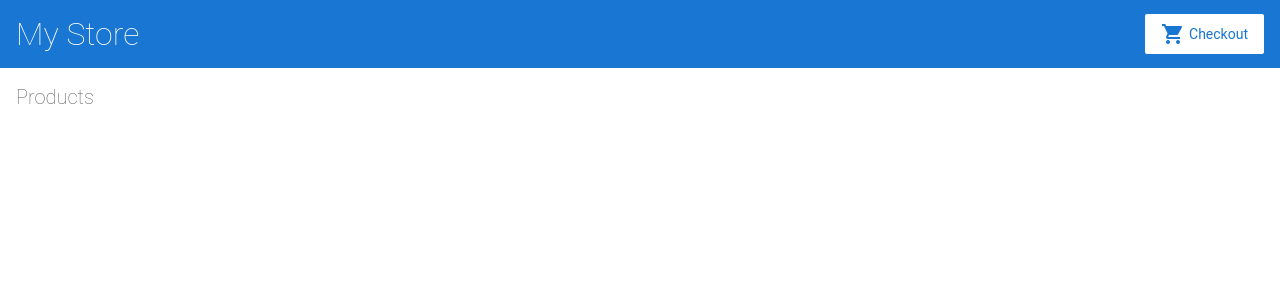
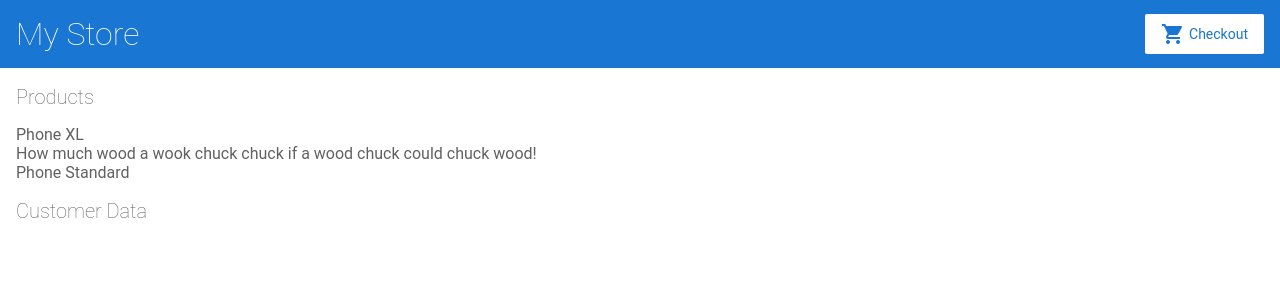
Before and after one commit to aushub230123/angular-sg2odg, an Angular app: page / in a window 1280 px wide. Shown: the top 300 px of the page. Built offline with nearby package versions, Linux system fonts and the light colour scheme.

Commit message:
3 files modified, 1 added, 1 deleted

```diff
--- a/src/app/app.component.css
+++ b/src/app/app.component.css
@@ -1,8 +1,3 @@
-
-
-
-/*
-Copyright Google LLC. All Rights Reserved.
-Use of this source code is governed by an MIT-style license that
-can be found in the LICENSE file at https://angular.io/license
-*/
+h1 {
+  font-color:red;
+}
--- a/src/app/products.ts
+++ b/src/app/child/child1/productsFileModule.ts
@@ -1,9 +1,9 @@
-export interface Product {
-  id: number;
-  name: string;
-  price: number;
-  description: string;
-}
+// export interface Product {
+//   id: number;
+//   name: string;
+//   price: number;
+//   description: string;
+// }
 
 export const products = [
   {
@@ -14,7 +14,9 @@ export const products = [
   },
   {
     id: 2,
-    name: 'Phone Mini',
+    name:  `How much wood
+    a  wook chuck chuck
+     if a wood chuck could chuck wood!`,
     price: 699,
     description: 'A great phone with one of the best cameras'
   },
--- a/src/app/product-list/product-list.component.html
+++ b/src/app/product-list/product-list.component.html
@@ -1,8 +1,10 @@
 <h2>Products</h2>
+<div *ngFor="let productItem of productsVar">
+  {{productItem.name}}
+</div>
 
-
-<!--
-Copyright Google LLC. All Rights Reserved.
-Use of this source code is governed by an MIT-style license that
-can be found in the LICENSE file at https://angular.io/license
--->
+<h2>Customer Data
+<div>
+<!-- A stylish table using css -->
+<!-- *ngFor to iterate through customers data -->
+</div>
--- a/src/app/product-list/product-list.component.ts
+++ b/src/app/product-list/product-list.component.ts
@@ -1,6 +1,6 @@
 import { Component } from '@angular/core';
 
-import { products } from '../products';
+import { products } from '../child/child1/productsFileModule';
 
 @Component({
   selector: 'app-product-list',
@@ -8,7 +8,11 @@ import { products } from '../products';
   styleUrls: ['./product-list.component.css']
 })
 export class ProductListComponent {
-  products = products;
+  productsVar = products;
+  tongueTwister = "She sells sea shells on the sea shore!";
+  tongueTwister1 = `How much wood
+  a  wook chuck chuck
+   if a wood chuck could chuck wood!`;
 
   share() {
     window.alert('The product has been shared!');
```
